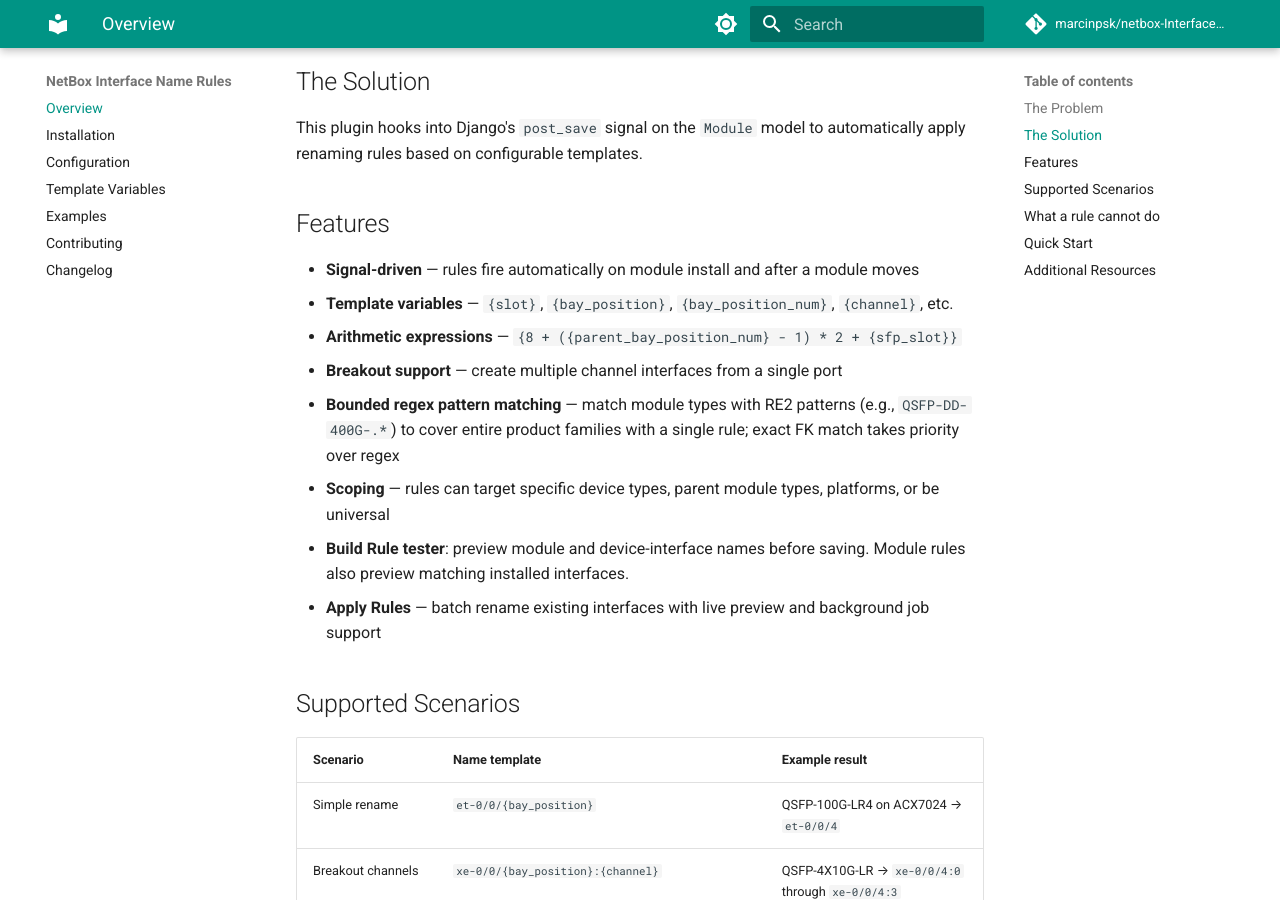
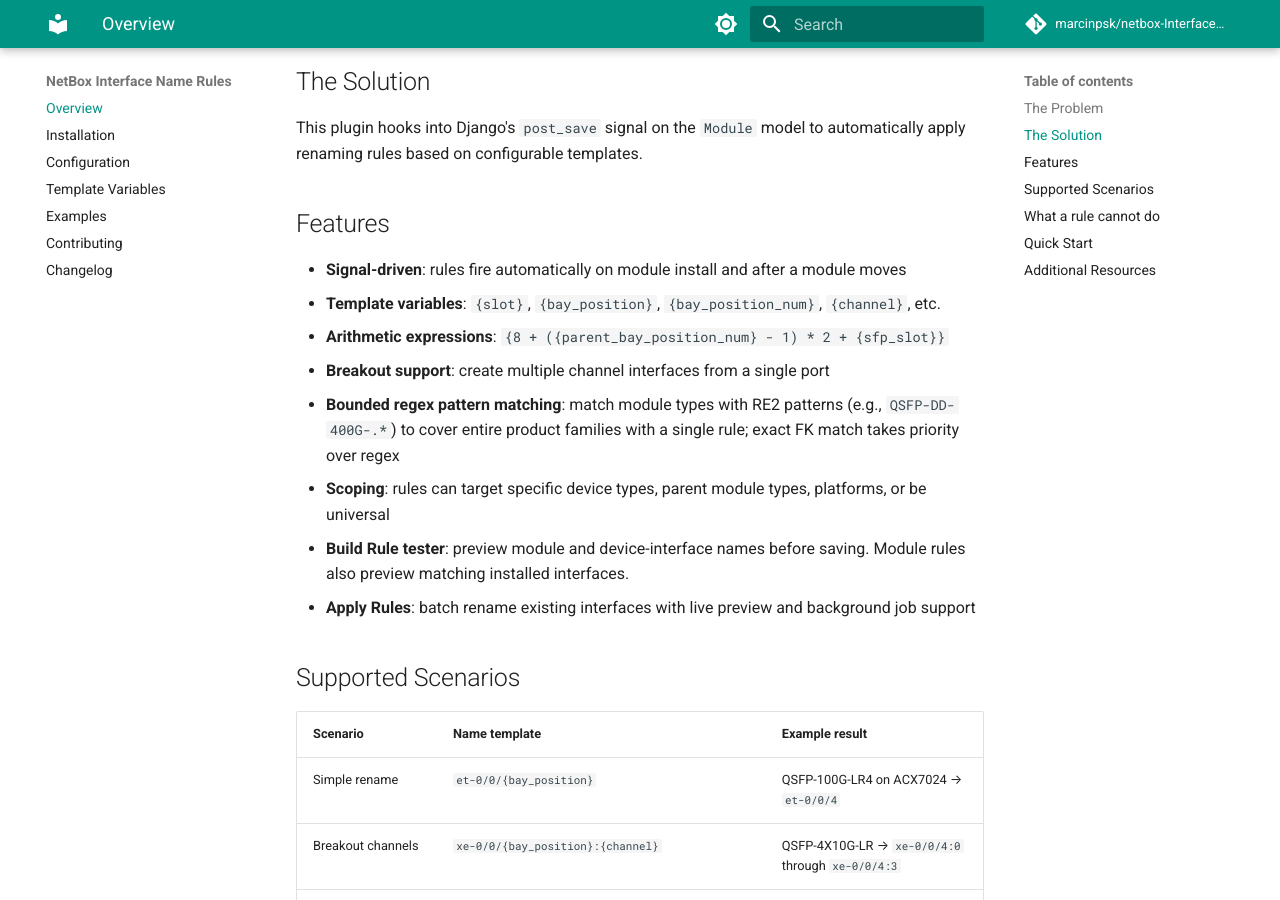
Before and after one commit to marcinpsk/netbox-InterfaceNameRules-plugin, an MkDocs documentation site: the page built from docs/index.md, in a window 1280 px wide and 900 px high, scrolled down 349 px. Built offline with MkDocs 1.6.1 and Material for MkDocs 9.7.7, drawn with Linux system fonts in a browser that asks for light colours; comment, search, counter and statistics services are not loaded.

```diff
--- a/docs/index.md
+++ b/docs/index.md
@@ -15,14 +15,14 @@ automatically apply renaming rules based on configurable templates.
 
 ## Features
 
-- **Signal-driven** — rules fire automatically on module install and after a module moves
-- **Template variables** — `{slot}`, `{bay_position}`, `{bay_position_num}`, `{channel}`, etc.
-- **Arithmetic expressions** — `{8 + ({parent_bay_position_num} - 1) * 2 + {sfp_slot}}`
-- **Breakout support** — create multiple channel interfaces from a single port
-- **Bounded regex pattern matching** — match module types with RE2 patterns (e.g., `QSFP-DD-400G-.*`) to cover entire product families with a single rule; exact FK match takes priority over regex
-- **Scoping** — rules can target specific device types, parent module types, platforms, or be universal
+- **Signal-driven**: rules fire automatically on module install and after a module moves
+- **Template variables**: `{slot}`, `{bay_position}`, `{bay_position_num}`, `{channel}`, etc.
+- **Arithmetic expressions**: `{8 + ({parent_bay_position_num} - 1) * 2 + {sfp_slot}}`
+- **Breakout support**: create multiple channel interfaces from a single port
+- **Bounded regex pattern matching**: match module types with RE2 patterns (e.g., `QSFP-DD-400G-.*`) to cover entire product families with a single rule; exact FK match takes priority over regex
+- **Scoping**: rules can target specific device types, parent module types, platforms, or be universal
 - **Build Rule tester**: preview module and device-interface names before saving. Module rules also preview matching installed interfaces.
-- **Apply Rules** — batch rename existing interfaces with live preview and background job support
+- **Apply Rules**: batch rename existing interfaces with live preview and background job support
 
 ## Supported Scenarios
 
```
Also changed, not shown: README.md (+6 -6 lines), docs/adr/0011-contract-the-engine-to-a-family-facade.md (+1 -1 lines), docs/adr/0013-centralize-template-claim-ambiguity.md (+2 -0 lines), docs/adr/0015-reapply-from-a-rename-trigger-with-its-previous-state.md (+2 -2 lines), docs/configuration.md (+1 -0 lines).
